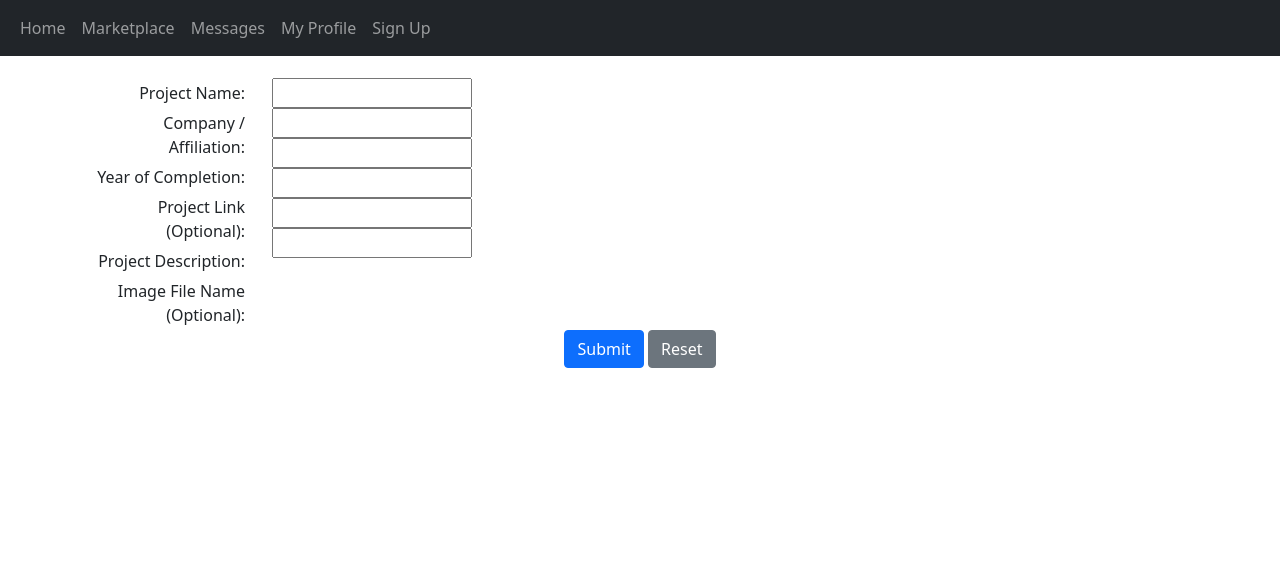
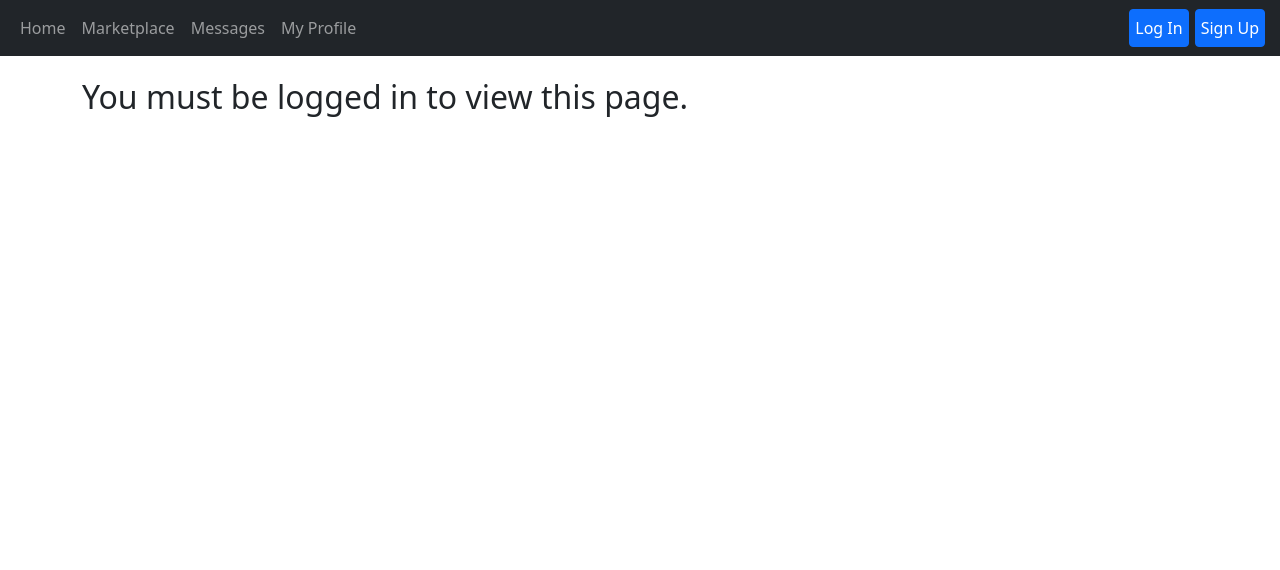
Before and after one commit to cgupta2002/SPDFinalProject, a Flask app: page /marketplace/add in a window 1280 px wide. Shown: the top 570 px of the page. Run offline with Flask 3, Linux system fonts and the light colour scheme; data comes from the database, SQL or seed files in the repository; both versions use the stored data as it was after the commit.

Commit message:
worked on adding user functionality

```diff
--- a/app.py
+++ b/app.py
@@ -3,37 +3,52 @@ from tools import Tool
 from reviews import Review
 from users import User
 from messages import Message
+from werkzeug.utils import secure_filename
+import os
 
 app = Flask(__name__)
 app.secret_key = '2bshd9ei3nd40fk'
+app.config['UPLOAD_FOLDER'] = 'static/images'
+app.config['ALLOWED_EXTENSIONS'] = {'png', 'jpg', 'jpeg'}
+
+def allowed_file(filename):
+    return '.' in filename and filename.rsplit('.', 1)[1].lower() in app.config['ALLOWED_EXTENSIONS']
+
+
 
 @app.route("/")
 def index():
-    return render_template('index.html')
+    user_id = session.get('user_id')
+    user = User.getUserByID(user_id)
+    return render_template('index.html', user_id=user_id, user=user)
 
 @app.route('/marketplace')
 def market():
-    return render_template('market.html')
+    user_id = session.get('user_id')
+    user = User.getUserByID(user_id)
+    return render_template('market.html', user_id=user_id, user=user)
 
 @app.route('/profile')
 def profile():
+    user_id = session.get('user_id')
     user_id = session.get('user_id')
     if user_id is None:
         flash('You must be logged in to access this page.', 'error')
         return redirect(url_for('login'))
     user = User.getUserByID(user_id)
-    username = user[1]
-    return render_template('profile.html', username=username, user_id=user_id)
+    return render_template('profile.html', user=user, user_id=user_id)
 
 @app.route('/messages')
 def message():
-    return render_template('message.html')
+    user_id = session.get('user_id')
+    return render_template('message.html', user_id=user_id)
 
 @app.route('/marketplace/add', methods=['GET', 'POST'])
 def add_tool():
+    user_id = session.get('user_id')
     if request.method == 'GET':
 
-        return render_template('add_tool.html')
+        return render_template('add_tool.html', user_id=user_id, user=User.getUserByID(user_id))
     elif request.method == 'POST':
         tools = Tool.getAllTools()
         last_id = tools[-1]['id']
@@ -42,6 +57,7 @@ def add_tool():
 
 @app.route('/registration', methods=['GET', 'POST'])
 def registration():
+    user_id = session.get('user_id')
     if request.method == 'GET':
         return render_template('registration.html')
     elif request.method == 'POST':
@@ -53,19 +69,30 @@ def registration():
         lname = request.form['lname']
         email = request.form['email']
         password = request.form['password']
-        profile_image = request.form['profile_image']
+        profile_image = request.files['profile_image']
         location = request.form['location']
 
-        if not username or not password or not fname or not lname or not email or not location:
-            flash('All required fields must be filled out.', 'error')
+        if profile_image and allowed_file(profile_image.filename):
+            filename = secure_filename(profile_image.filename)
+            filepath = filename
+            filepath = filepath.replace("\\", "/")
+            profile_image.save(filepath)
+            if not username or not password or not fname or not lname or not email or not location:
+                flash('All required fields must be filled out.', 'error')
+                return redirect(url_for('registration'))
+            else:
+                name = str(fname) +' '+ str(lname)
+                User.addUser(user_id, username, name, email, password, filepath, location)
+                user = User.getUserByID(user_id)
+                print(user)
+                return redirect(url_for('index', user_id=user_id, user=user))
+        else:
+            flash('Invalid file format. Please upload an image.')
             return redirect(url_for('registration'))
-        else:
-            name = str(fname) +' '+ str(lname)
-            User.addUser(user_id, username, name, email, password, profile_image, location)
-            return redirect(url_for('index'))
 
 @app.route('/login', methods=['GET', 'POST'])
 def login():
+    user_id = session.get('user_id')
     if request.method == 'POST':
         username = request.form['username']
         password = request.form['password']
@@ -75,17 +102,20 @@ def login():
             return redirect(url_for('login'))
 
         user = User.getUser(username)
+        user_id = user['user_id']
 
         if user is None:
             flash('Invalid Username. Register for free!', 'error')
             return redirect(url_for('registration'))
-        elif user[2] != password:
+        elif user['password'] != password:
             flash('Incorrect Password.', 'error')
             return redirect(url_for('login'))
         else:
-            session['user_id'] = user[0]
+            session['user_id'] = user['user_id']
             flash('Login successful.', 'success')
-            return redirect(url_for('index', user=user))
+            user_id = user['user_id']
+            print(user['profile_image'])
+            return redirect(url_for('index', user_id=user_id, user=user))
     if request.method == 'GET':
         return render_template('login.html')
 
--- a/static/css/styles.css
+++ b/static/css/styles.css
@@ -26,3 +26,7 @@ br.a {
     content:'';
     margin-top:5px;
 }
+.ml-auto .dropdown-menu {
+    left: auto !important;
+    right: 0px;
+}
--- a/templates/add_tool.html
+++ b/templates/add_tool.html
@@ -1,12 +1,13 @@
 {% extends 'base.html' %}
 {% block title %} Add Tool {% endblock %}
 {% block content%}
+{% if user_id %}
 <main class="d-inline-flex p-5 align-items-end">
     <div class="container">
         <form id="form" action="{{url_for('add_tool')}}" method="POST">
             <div class="row">
                 <div class="col-2" style="text-align:right;">
-                  <label class="a" for="title">Project Name:</label> <br>
+                  <label class="a" for="title">Resource Name:</label> <br>
                   <label class="a" for="affiliation">Company / Affiliation:</label><br>
                   <label class="a" for="timeline">Year of Completion:</label><br>
                   <label class="a" for="link">Project Link (Optional):</label><br>
@@ -31,8 +32,17 @@
 
 
             </form>
+            <p>{{user[3]}}</p>
 
     </div>
 </main>
+{% else %}
+<main class="d-inline-flex p-5 align-items-end">
+  <div class="container">
+    <h2> You must be logged in to view this page.</h2>
 
+
+  </div>
+</main>
+{% endif %}
 {% endblock %}
--- a/templates/base.html
+++ b/templates/base.html
@@ -15,8 +15,8 @@
           <button class="navbar-toggler" type="button" data-bs-toggle="collapse" data-bs-target="#navbarCollapse" aria-controls="navbarCollapse" aria-expanded="false" aria-label="Toggle navigation">
             <span class="navbar-toggler-icon"></span>
           </button>
-          <div class="collapse navbar-collapse" id="navbarCollapse">
-            <ul class="navbar-nav me-auto mb-2 mb-md-0">
+          <div class="collapse navbar-collapse" id="navbarCollapse me-auto mb-2 mb-md-0">
+            <ul class="nav navbar-nav">
               <li class="nav-item">
                 <a class="nav-link" aria-current="page" href="{{url_for('index')}}">Home</a>
               </li>
@@ -29,10 +29,35 @@
               <li class="nav-item">
                 <a class="nav-link "  href="{{url_for('profile')}}">My Profile</a>
               </li>
+            </ul>
+            </div>
+            <div class="collapse navbar-collapse">
+              {%if user_id %}
+              <ul class="nav navbar-nav ms-auto">
+                <li class="nav-item">
+                  {% if profile_image %}
+                  <img src="{{url_for('static', filename='images/'+user['profile_image'])}}" style="width:200px; height:relative;">
+                  {% else %}
+                  <a class="btn btn-primary" style='padding-left:5px !important;padding-right:5px !important;margin-left:3px !important;margin-right:3px !important;' href="{{url_for('profile')}}"> {{user[1]}}</a>
+                  {% endif %}
+                </li>
+                <li class="nav-item">
+                  <a class="btn btn-primary" style='padding-left:5px !important;padding-right:5px !important;margin-left:3px !important;margin-right:3px !important;'href="{{url_for('logout')}}"> Log Out</a>
+                </li>
+              </ul>
+            {% else %}
+            <ul class="nav navbar-nav ms-auto">
               <li class="nav-item">
-                <a class="nav-link" href="{{url_for('registration')}}"> Sign Up</a>
+                <a class="btn btn-primary" style='padding-left:5px !important;padding-right:5px !important;margin-left:3px !important;margin-right:3px !important;' href="{{url_for('login')}}"> Log In</a>
+              </li>
+              <li class="nav-item">
+                <a class="btn btn-primary" style='padding-left:5px !important;padding-right:5px !important;margin-left:3px !important;margin-right:3px !important;' href="{{url_for('registration')}}"> Sign Up</a>
               </li>
             </ul>
+            {% endif %}
+          </div>
+
+
           </div>
         </div>
       </nav>
--- a/templates/registration.html
+++ b/templates/registration.html
@@ -3,7 +3,7 @@
 {% block content%}
 <main class="d-inline-flex p-5 align-items-end">
     <div class="container">
-        <form id="form" action="{{url_for('registration')}}" method="POST">
+        <form id="form" action="{{url_for('registration')}}" method="POST" enctype="multipart/form-data">
             <div class="row">
                 <div class="col-2" style="text-align:right;">
                   <label class="a" for="username">Username<a class="a">*</a></label> <br class="a"><br class="a">
@@ -25,7 +25,7 @@
                 <input class="a" type="password" id="password" name="password" required> <br class="a"><br class="a">
                 <input class="a" type="password" id="c_password" name="c_password" required> <br class="a"><br class="a">
                 <input class="a" type="text" id="location" name="location" required> <br class="a"><br class="a">
-                <input class="a" type="file" id="profile_image" name="profile_image">
+                <input class="a" type="file" id="profile_image" name="profile_image" accept="image/*">
 
                 </div>
 
--- a/users.py
+++ b/users.py
@@ -107,22 +107,16 @@ class User:
         return ListOfDictionaries
 
     def getUser(username):
-        conn = sqlite3.connect('database.db')
-        cursorObj = conn.cursor()
-        sql='SELECT user_id, username, password FROM users WHERE username=?'
-        cursorObj.execute(sql, (username,))
-        user = cursorObj.fetchone()
-        conn.close()
-        return user
+        users = User.getAllUsers()
+        for user in users:
+            if user['username'] == username:
+                return user
 
-    def getUserByID(cls,user_id):
-        conn = sqlite3.connect('database.db')
-        cursorObj = conn.cursor()
-        sql='SELECT user_id, username, password FROM users WHERE user_id=?'
-        cursorObj.execute(sql, (user_id,))
-        user = cursorObj.fetchone()
-        conn.close()
-        return user
+    def getUserByID(user_id):
+        users = User.getAllUsers()
+        for user in users:
+            if user['user_id'] == user_id:
+                return user
 
 
 def InsertStartingData():
```
Also changed, not shown: SPD_screenshot.png (added), database.db, static/images/SPD_screenshot.png (added), static/images/Screenshot_2024-10-29_112614.png (added).
